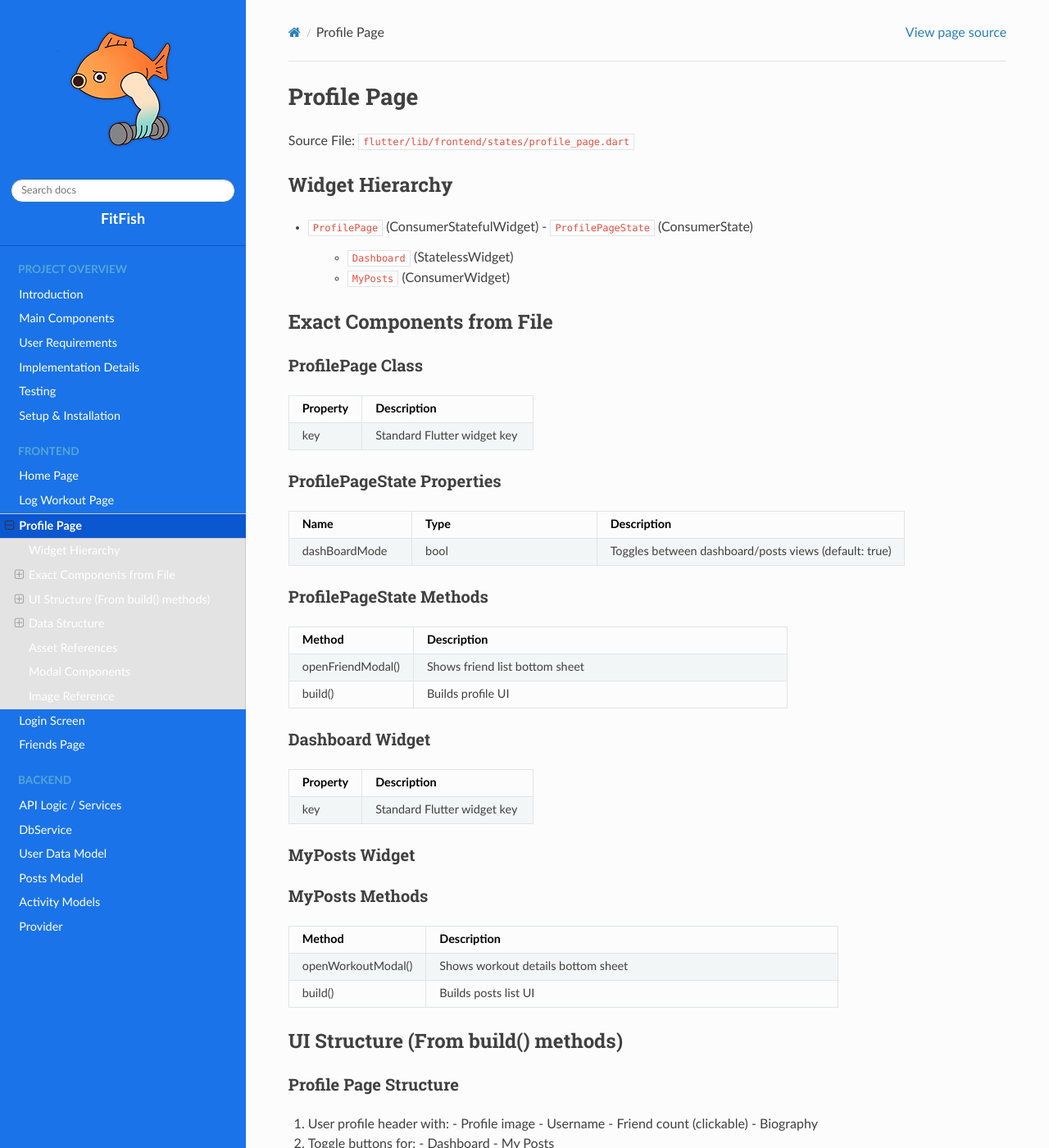
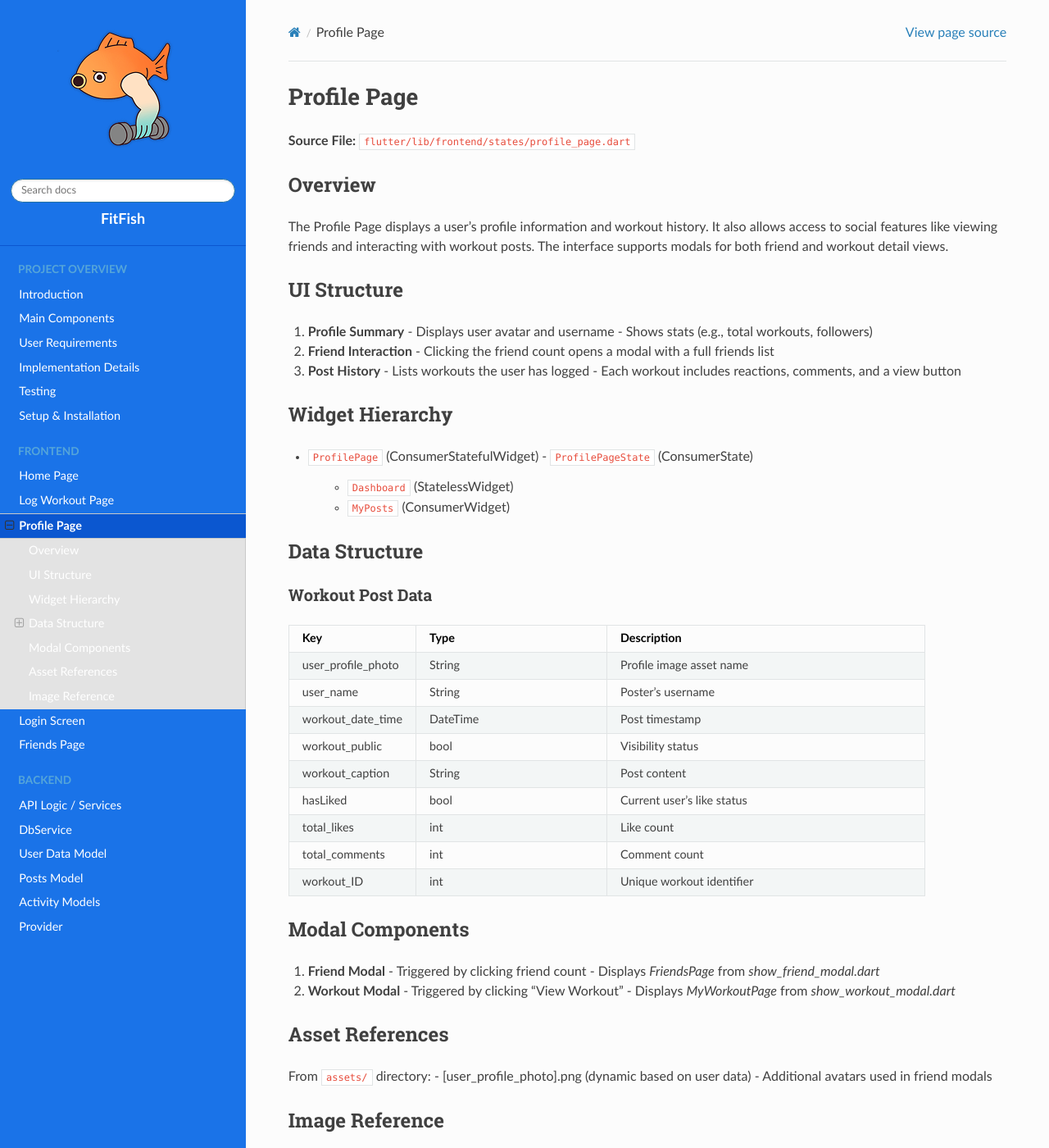
Before and after one commit to 5a-Fitness-App/5a-Code-Documentation, a Sphinx documentation site: the page built from docs/source/frontend/profile_page.rst, in a window 1280 px wide and 1400 px high. Shown: the whole window at 82% size. Built offline with Sphinx 7.4.7 and the Read the Docs theme 3.1.0, drawn with Linux system fonts in a browser that asks for light colours; pages that are not in the unit, such as notebooks, are missing from menus; some of the changed text lies outside the part shown.

Commit message:
organizing page structures

```diff
--- a/docs/source/frontend/profile_page.rst
+++ b/docs/source/frontend/profile_page.rst
@@ -3,128 +3,34 @@
 Profile Page
 ============
 
-Source File: ``flutter/lib/frontend/states/profile_page.dart``
+**Source File:** ``flutter/lib/frontend/states/profile_page.dart``
+
+Overview
+--------
+The Profile Page displays a user's profile information and workout history. It also allows access to social features like viewing friends and interacting with workout posts. The interface supports modals for both friend and workout detail views.
+
+UI Structure
+------------
+1. **Profile Summary**
+   - Displays user avatar and username
+   - Shows stats (e.g., total workouts, followers)
+2. **Friend Interaction**
+   - Clicking the friend count opens a modal with a full friends list
+3. **Post History**
+   - Lists workouts the user has logged
+   - Each workout includes reactions, comments, and a view button
 
 Widget Hierarchy
----------------
+----------------
 - ``ProfilePage`` (ConsumerStatefulWidget)
   - ``ProfilePageState`` (ConsumerState)
     - ``Dashboard`` (StatelessWidget)
     - ``MyPosts`` (ConsumerWidget)
 
-Exact Components from File
--------------------------
-
-ProfilePage Class
-^^^^^^^^^^^^^^^^
-.. list-table::
-   :widths: 30 70
-   :header-rows: 1
-
-   * - Property
-     - Description
-   * - key
-     - Standard Flutter widget key
-
-ProfilePageState Properties
-^^^^^^^^^^^^^^^^^^^^^^^^^^
-.. list-table::
-   :widths: 20 30 50
-   :header-rows: 1
-
-   * - Name
-     - Type
-     - Description
-   * - dashBoardMode
-     - bool
-     - Toggles between dashboard/posts views (default: true)
-
-ProfilePageState Methods
-^^^^^^^^^^^^^^^^^^^^^^^
-.. list-table::
-   :widths: 25 75
-   :header-rows: 1
-
-   * - Method
-     - Description
-   * - openFriendModal()
-     - Shows friend list bottom sheet
-   * - build()
-     - Builds profile UI
-
-Dashboard Widget
-^^^^^^^^^^^^^^^
-.. list-table::
-   :widths: 30 70
-   :header-rows: 1
-
-   * - Property
-     - Description
-   * - key
-     - Standard Flutter widget key
-
-MyPosts Widget
-^^^^^^^^^^^^^
-.. list-table::
-   :widths: 20 30 50
-   :header-rows: 1
-
-   * - Property
-     - Description
-   * - workouts
-     - List<Map<String,dynamic>>
-     - Workout data to display
-   * - key
-     - Standard Flutter widget key
-
-MyPosts Methods
-^^^^^^^^^^^^^^
-.. list-table::
-   :widths: 25 75
-   :header-rows: 1
-
-   * - Method
-     - Description
-   * - openWorkoutModal()
-     - Shows workout details bottom sheet
-   * - build()
-     - Builds posts list UI
-
-UI Structure (From build() methods)
-----------------------------------
-
-Profile Page Structure
-^^^^^^^^^^^^^^^^^^^^^
-1. User profile header with:
-   - Profile image
-   - Username
-   - Friend count (clickable)
-   - Biography
-
-2. Toggle buttons for:
-   - Dashboard
-   - My Posts
-
-3. Content area showing either:
-   - Dashboard (placeholder)
-   - MyPosts (workout list)
-
-MyPosts Structure
-^^^^^^^^^^^^^^^^
-For each workout:
-1. User avatar and name
-2. Post date and visibility (Public/Private)
-3. Workout caption
-4. Interaction buttons:
-   - Like/Unlike
-   - Comment
-   - "View Workout" button
-
 Data Structure
 --------------
-
 Workout Post Data
-^^^^^^^^^^^^^^^^
+^^^^^^^^^^^^^^^^^
 .. list-table::
    :widths: 20 30 50
    :header-rows: 1
@@ -137,7 +43,7 @@ Workout Post Data
      - Profile image asset name
    * - user_name
      - String
-     - Poster's username
+     - Poster’s username
    * - workout_date_time
      - DateTime
      - Post timestamp
@@ -160,27 +66,24 @@ Workout Post Data
      - int
      - Unique workout identifier
 
+Modal Components
+----------------
+1. **Friend Modal**
+   - Triggered by clicking friend count
+   - Displays `FriendsPage` from `show_friend_modal.dart`
+
+2. **Workout Modal**
+   - Triggered by clicking "View Workout"
+   - Displays `MyWorkoutPage` from `show_workout_modal.dart`
 
 Asset References
----------------
+----------------
 From ``assets/`` directory:
 - [user_profile_photo].png (dynamic based on user data)
-- Other profile images referenced in friend modal
-
-Modal Components
----------------
-1. Friend Modal
-   - Triggered by clicking friend count
-   - Shows ``FriendsPage`` from ``show_friend_modal.dart``
-
-2. Workout Modal
-   - Triggered by "View Workout" button
-   - Shows ``MyWorkoutPage`` from ``show_workout_modal.dart``
-
-
+- Additional avatars used in friend modals
 
 Image Reference
------------------
+---------------
 .. image:: ../_static/profile_page.png
    :width: 400px
    :align: center
```
Also changed, not shown: docs/source/frontend/home_page.rst (+35 -50 lines), docs/source/frontend/log_workout_page.rst (+69 -66 lines), docs/source/frontend/login_screen.rst (+64 -81 lines), 3 other files.
